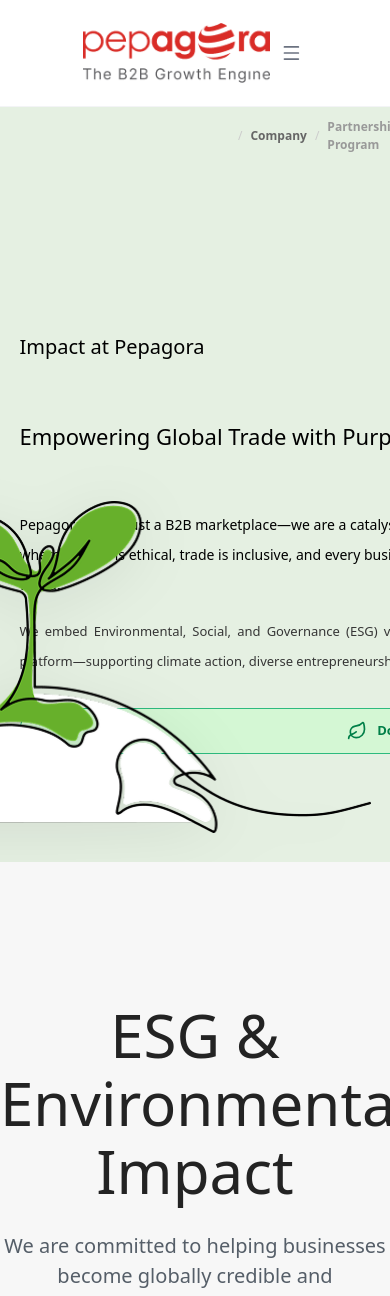
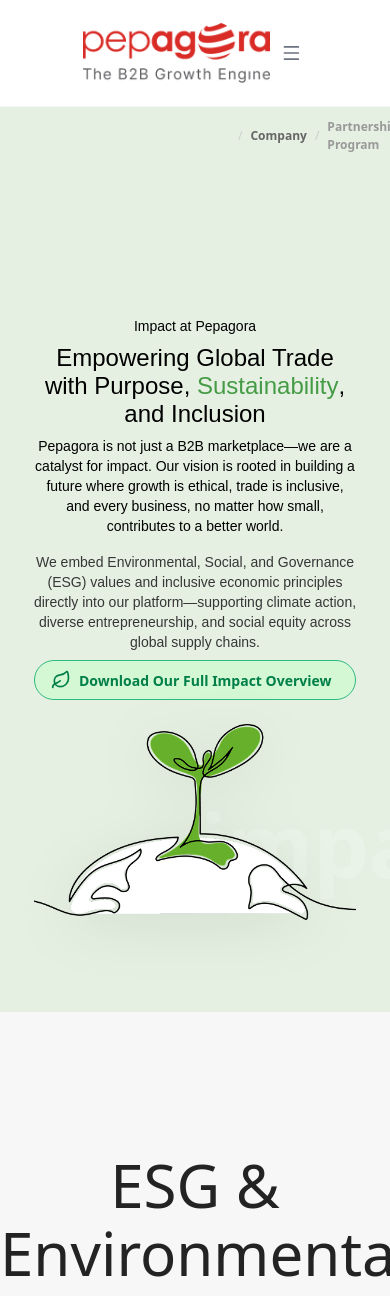
Before and after one commit to JayantJoshi0001/pepassign-1, a Next.js app: page / in a window 390 px wide. Shown: the top 1296 px of the page. Built offline with nearby package versions, Linux system fonts and the light colour scheme.

Commit message:
navbar and hero made responsive
Signed-off-by: JayantJoshi0001 <jayant.joshi@pepagora.org>

```diff
--- a/components/Hero.module.css
+++ b/components/Hero.module.css
@@ -148,6 +148,106 @@
 }
 
 /* Responsive Design */
+@media (max-width: 1440px) {
+  .heroGrid {
+    grid-template-columns: 1fr;
+    gap: 48px;
+  }
+
+  .heroCopy {
+    gap: 16px;
+    align-items: center;
+    text-align: center;
+  }
+
+  .heroLabel,
+  .heroTitle,
+  .heroText,
+  .heroTextSmall {
+    font-family: 'Neue Haas Grotesk Display Pro', sans-serif;
+    font-weight: 500;
+    text-align: center;
+    width: 100%;
+  }
+
+  .heroTitle {
+    font-size: 52px;
+  }
+
+  .heroText {
+    font-size: 20px;
+  }
+
+  .heroCta {
+    justify-content: center;
+    width: 100%;
+  }
+
+  .heroButton {
+    max-width: 343px;
+    min-height: 40px;
+    height: 40px;
+    padding: 4px 16px;
+    gap: 8px;
+    border-radius: 56px;
+    font-size: 14px;
+  }
+
+  .heroBackgroundText {
+    font-size: 220px;
+  }
+}
+
+@media (max-width: 1280px) {
+  .heroGrid {
+    grid-template-columns: 1fr;
+    gap: 48px;
+  }
+
+  .heroCopy {
+    gap: 16px;
+    align-items: center;
+    text-align: center;
+  }
+
+  .heroLabel,
+  .heroTitle,
+  .heroText,
+  .heroTextSmall {
+    font-family: 'Neue Haas Grotesk Display Pro', sans-serif;
+    font-weight: 500;
+    text-align: center;
+    width: 100%;
+  }
+
+  .heroTitle {
+    font-size: 44px;
+  }
+
+  .heroText {
+    font-size: 20px;
+  }
+
+  .heroCta {
+    justify-content: center;
+    width: 100%;
+  }
+
+  .heroButton {
+    max-width: 343px;
+    min-height: 40px;
+    height: 40px;
+    padding: 4px 16px;
+    gap: 8px;
+    border-radius: 56px;
+    font-size: 14px;
+  }
+
+  .heroBackgroundText {
+    font-size: 180px;
+  }
+}
+
 @media (max-width: 1024px) {
   .heroGrid {
     grid-template-columns: 1fr;
@@ -165,61 +265,292 @@
 
 @media (max-width: 768px) {
   .heroSection {
-    padding: 60px 0;
+    padding: 40px 0;
+  }
+
+  .heroGrid {
+    display: flex;
+    flex-direction: column;
+    gap: 24px;
+  }
+
+  .heroCopy {
+    gap: 8px;
+    align-items: center;
+    text-align: center;
+  }
+
+  .heroLabel,
+  .heroTitle,
+  .heroText,
+  .heroTextSmall {
+    font-family: 'Neue Haas Grotesk Display Pro', sans-serif;
+    font-weight: 500;
+    text-align: center;
+    width: 100%;
+  }
+
+  .heroLabel {
+    font-size: 14px;
+    line-height: 20px;
+    letter-spacing: 0;
   }
 
   .heroTitle {
-    font-size: 28px;
+    font-size: 24px;
+    line-height: 28px;
+    letter-spacing: -2%;
+    margin: 0 auto;
+    max-width: 100%;
   }
 
-  .heroText {
-    font-size: 15px;
+  .heroText,
+  .heroTextSmall {
+    font-size: 14px;
+    line-height: 20px;
+    letter-spacing: 0;
+    margin: 0 auto;
+    max-width: 100%;
   }
 
   .heroCta {
-    flex-wrap: wrap;
+    justify-content: center;
+    width: 100%;
   }
 
   .heroButton {
-    padding: 12px 24px;
-    font-size: 13px;
+    width: 100%;
+    max-width: 343px;
+    min-height: 40px;
+    height: 40px;
+    padding: 4px 16px;
+    gap: 8px;
+    border-radius: 56px;
+    font-size: 14px;
+  }
+
+  .heroImageWrapper {
+    position: relative;
+    bottom: 0;
+    right: auto;
+    width: 100%;
+    max-width: 343px;
+    height: 196px;
+    margin: 0 auto;
+  }
+
+  .heroImageFrame {
+    width: 100%;
+    height: 100%;
+  }
+
+  .heroImage {
+    width: 100%;
+    height: 100%;
+    object-fit: cover;
   }
 
   .heroBackgroundText {
-    font-size: 80px;
+    font-size: 88px;
+    line-height: 100%;
+    letter-spacing: -4%;
     opacity: 0.5;
+    display: block;
   }
 }
 
 @media (max-width: 480px) {
   .heroSection {
-    padding: 40px 0;
+    padding: 24px 16px;
+  }
+
+  .heroGrid {
+    display: flex;
+    flex-direction: column;
+    gap: 24px;
+  }
+
+  .heroCopy {
+    gap: 8px;
+    align-items: center;
+    text-align: center;
+  }
+
+  .heroLabel,
+  .heroTitle,
+  .heroText,
+  .heroTextSmall {
+    font-family: 'Neue Haas Grotesk Display Pro', sans-serif;
+    font-weight: 500;
+    text-align: center;
+    width: 100%;
   }
 
   .heroLabel {
-    font-size: 20px;
+    font-size: 14px;
+    line-height: 20px;
+    letter-spacing: 0;
   }
 
   .heroTitle {
-    font-size: 22px;
+    font-size: 24px;
+    line-height: 28px;
+    letter-spacing: -2%;
+    margin: 0 auto;
+    max-width: 100%;
   }
 
-  .heroText {
+  .heroText,
+  .heroTextSmall {
     font-size: 14px;
+    line-height: 20px;
+    letter-spacing: 0;
+    margin: 0 auto;
+    max-width: 100%;
   }
 
-  .heroTextSmall {
-    font-size: 13px;
+  .heroCta {
+    justify-content: center;
+    width: 100%;
   }
 
   .heroButton {
     width: 100%;
-    justify-content: center;
-    padding: 12px 16px;
+    max-width: 343px;
+    min-height: 40px;
+    height: 40px;
+    padding: 4px 16px;
+    gap: 8px;
+    border-radius: 56px;
+    font-size: 14px;
+  }
+
+  .heroImageWrapper {
+    position: relative;
+    bottom: 0;
+    right: auto;
+    width: 100%;
+    max-width: 343px;
+    height: 196px;
+    margin: 0 auto;
+  }
+
+  .heroImageFrame {
+    width: 100%;
+    height: 100%;
+  }
+
+  .heroImage {
+    width: 100%;
+    height: 100%;
+    object-fit: cover;
   }
 
   .heroBackgroundText {
-    font-size: 60px;
-    display: none;
+    font-size: 88px;
+    color: #ffffff63;
+    line-height: 100%;
+    letter-spacing: -4%;
+    position: absolute;
+    right: 0;
+    display: block;
   }
 }
+
+@media (max-width: 375px) {
+  .heroSection {
+    padding: 40px 16px;
+  }
+
+  .heroGrid {
+    display: flex;
+    padding: 0px;
+    flex-direction: column;
+    gap: 8px;
+  }
+
+  .heroCopy {
+    gap: 8px;
+    align-items: center;
+    text-align: center;
+  }
+
+  .heroLabel,
+  .heroTitle,
+  .heroText,
+  .heroTextSmall {
+    font-family: 'Neue Haas Grotesk Display Pro', sans-serif;
+    font-weight: 500;
+    text-align: center;
+    width: 100%;
+  }
+
+  .heroLabel {
+    font-size: 14px;
+    line-height: 20px;
+    letter-spacing: 0;
+  }
+
+  .heroTitle {
+    font-size: 24px;
+    line-height: 28px;
+    letter-spacing: -2%;
+    margin: 0 auto;
+    max-width: 100%;
+  }
+
+  .heroText,
+  .heroTextSmall {
+    font-size: 14px;
+    line-height: 20px;
+    letter-spacing: 0;
+    margin: 0 auto;
+    max-width: 100%;
+  }
+
+  .heroCta {
+    justify-content: center;
+    width: 100%;
+  }
+
+  .heroButton {
+    width: 343px;
+    min-height: 40px;
+    height: 40px;
+    padding: 4px 16px;
+    gap: 8px;
+    border-radius: 56px;
+    font-size: 14px;
+  }
+
+  .heroImageWrapper {
+    position: relative;
+    bottom: -50px;
+    right: 20px;
+    width: 343px;
+    height: 196px;
+    margin: 0 auto;
+  }
+
+  .heroImageFrame {
+    width: 343px;
+    height: 196px;
+  }
+
+  .heroImage {
+    width: 100%;
+    height: 100%;
+    object-fit: cover;
+  }
+
+  .heroBackgroundText {
+    font-size: 88px;
+    color: #ffffff90;
+    font-weight: 600;
+    line-height: 100%;
+    letter-spacing: -4%;
+    position: absolute;
+    left: 15%;
+    display: block;
+  }
+}
--- a/components/Navbar.module.css
+++ b/components/Navbar.module.css
@@ -74,6 +74,32 @@
 
 @media (min-width: 768px) {
   .mobileMenuButton {
+    display: none;
+  }
+}
+
+@media (max-width: 375px) {
+  .navbarInner {
+    padding: 12px 16px;
+  }
+
+  .navbarLogo img {
+    width: 100px;
+    height: 32px;
+    object-fit: contain;
+  }
+
+  .mobileToggle {
+    width: 32px;
+    height: 32px;
+    padding: 0;
+    display: inline-flex;
+    align-items: center;
+    justify-content: center;
+  }
+
+  .breadcrumbBar,
+  .breadcrumb-bar {
     display: none;
   }
 }
```
